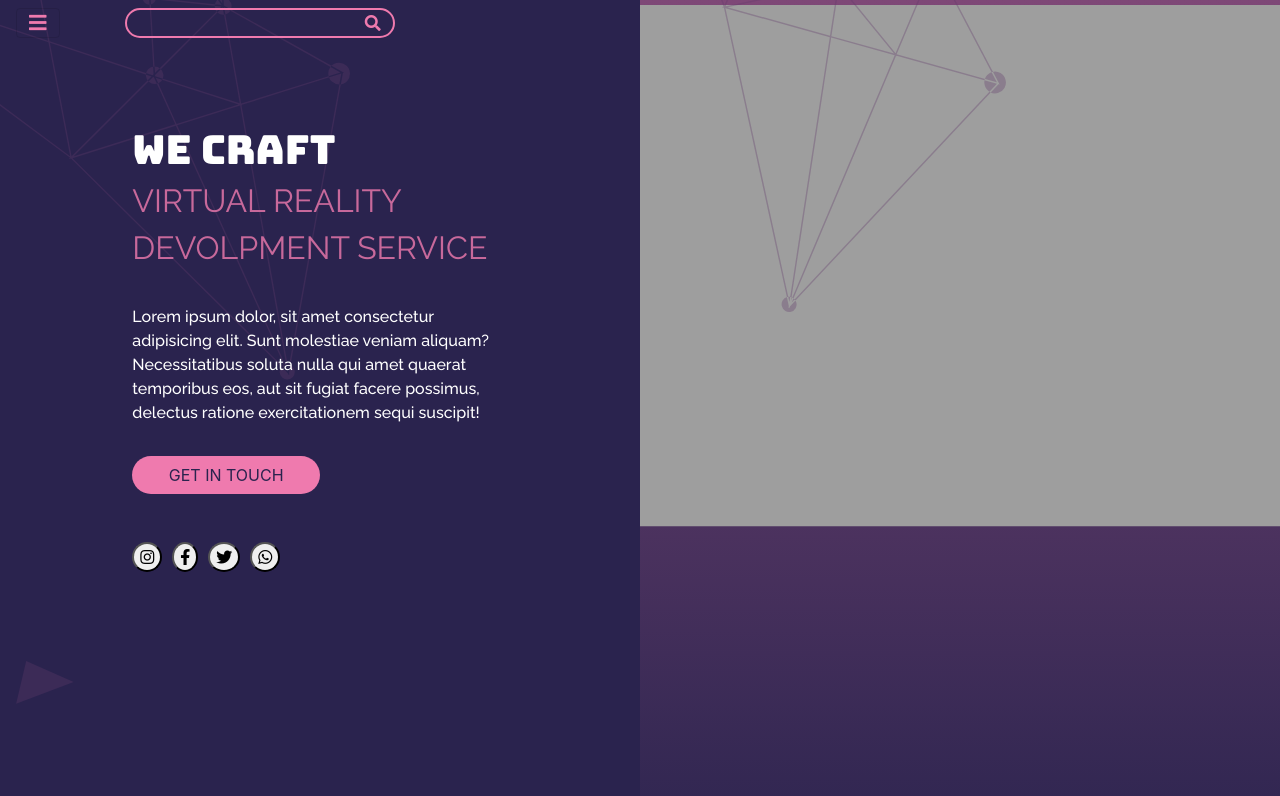
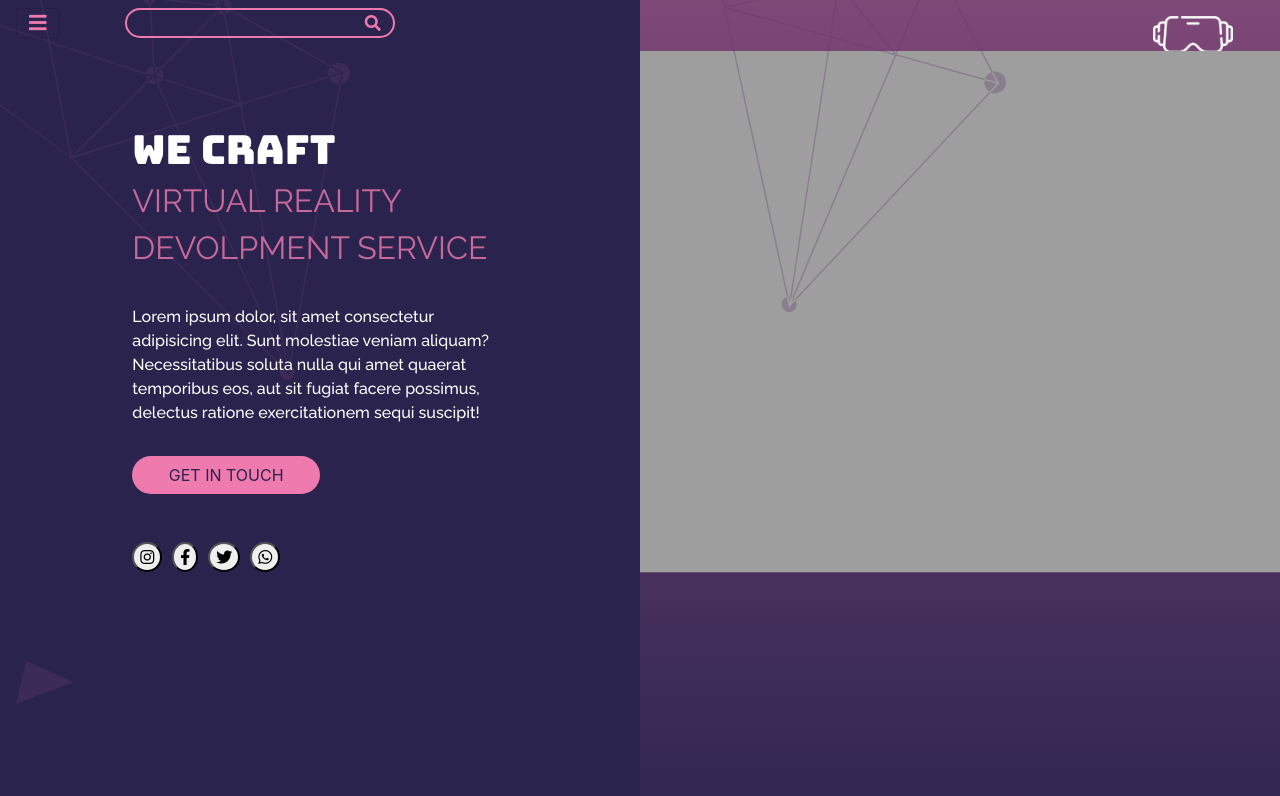
Before and after one commit to FazlulHaqueRazaChowdhury/virtual-reality, a plain HTML site: page index.html in a window 1280 px wide. Drawn offline with nearby package versions, Linux system fonts and the light colour scheme; the site is published under a folder, as on GitHub Pages, so addresses that start at the root find nothing.

Commit message:
Update index.html

```diff
--- a/index.html
+++ b/index.html
@@ -115,7 +115,7 @@
 
             <div>
             <div>
-            <img src="/Vector Smart Object.png" style="width: 5rem; height: auto; margin: 1rem 2rem;" >
+            <img src="Vector Smart Object.png" style="width: 5rem; height: auto; margin: 1rem 2rem;" >
 
           </div>
           </div>
```
